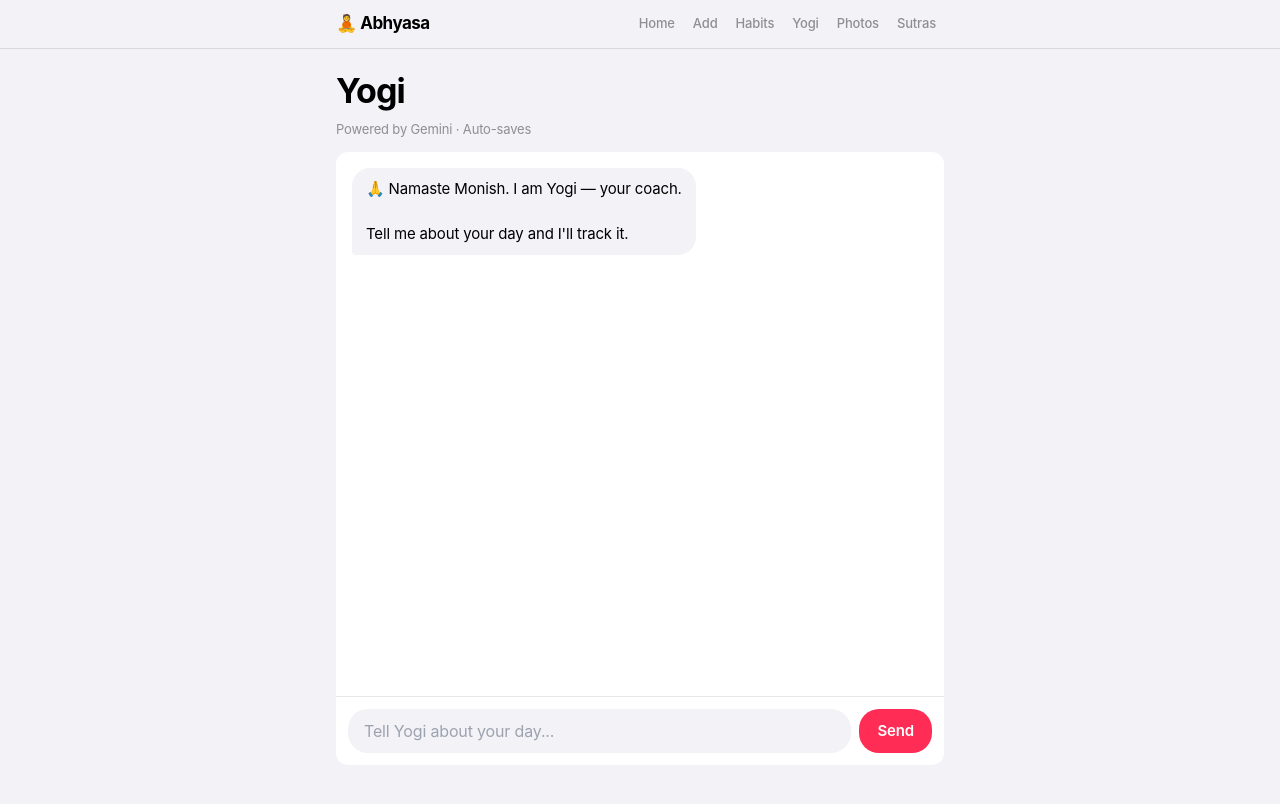
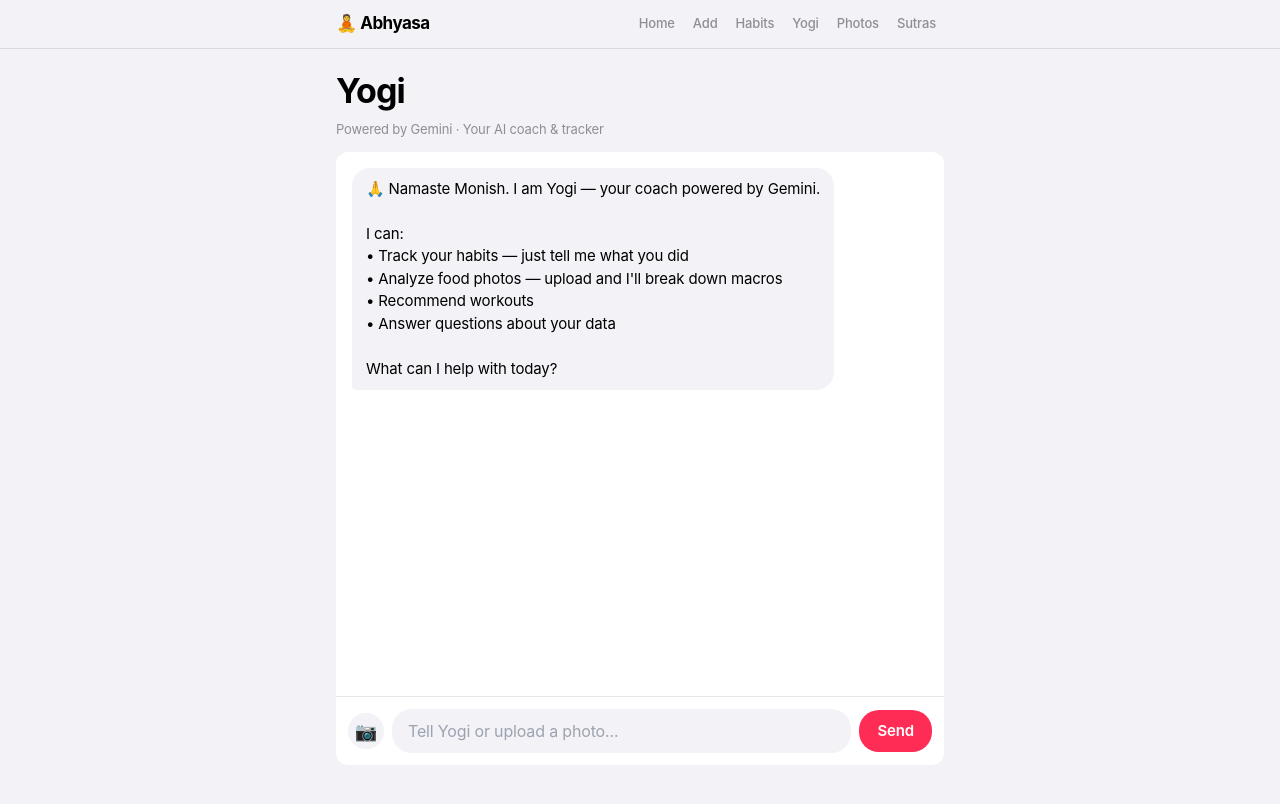
Before and after one commit to monish-dsg/abhyasa100, a Next.js app: page /yogi in a window 1280 px wide. Built offline with nearby package versions, Linux system fonts and the light colour scheme; no server answers; the database is empty.

Commit message:
Update page.tsx

```diff
--- a/app/yogi/page.tsx
+++ b/app/yogi/page.tsx
@@ -3,54 +3,114 @@ import { useState, useEffect, useRef } from 'react'
 import { supabase } from '../../lib/supabase'
 
 export default function YogiChat() {
-  const [messages, setMessages] = useState<any[]>([{role:'assistant',content:'🙏 Namaste Monish. I am Yogi — your coach.\n\nTell me about your day and I\'ll track it.'}])
+  const [messages, setMessages] = useState<any[]>([{ role: 'assistant', content: '🙏 Namaste Monish. I am Yogi — your coach powered by Gemini.\n\nI can:\n• Track your habits — just tell me what you did\n• Analyze food photos — upload and I\'ll break down macros\n• Recommend workouts\n• Answer questions about your data\n\nWhat can I help with today?' }])
   const [input, setInput] = useState('')
   const [loading, setLoading] = useState(false)
-  const [logs, setLogs] = useState<any[]>([])
+  const [photo, setPhoto] = useState<File | null>(null)
+  const [photoPreview, setPhotoPreview] = useState('')
+  const [attemptId, setAttemptId] = useState(1)
   const bottom = useRef<HTMLDivElement>(null)
+  const fileRef = useRef<HTMLInputElement>(null)
 
-  useEffect(()=>{supabase.from('daily_logs').select('*, habits(*)').order('day').then(({data})=>{if(data)setLogs(data)})}, [])
-  useEffect(()=>{bottom.current?.scrollIntoView({behavior:'smooth'})}, [messages])
+  useEffect(() => {
+    supabase.from('attempts').select('*').eq('status', 'active').order('attempt_number', { ascending: false }).limit(1).then(({ data }) => {
+      setAttemptId(data?.[0]?.attempt_number || 1)
+    })
+  }, [])
+
+  useEffect(() => { bottom.current?.scrollIntoView({ behavior: 'smooth' }) }, [messages])
 
   const send = async () => {
-    if(!input.trim())return; const userMsg={role:'user',content:input}
-    setMessages(p=>[...p,userMsg]); setInput(''); setLoading(true)
-    const summary = logs.map(l=>`Day ${l.day}: ${l.weight}kg, ${l.color}, ${l.score}/10`).join('\n')
+    if (!input.trim() && !photo) return
+    const userContent = input.trim()
+    const userMsg: any = { role: 'user', content: userContent || '📷 Photo uploaded' }
+    setMessages(p => [...p, userMsg]); setInput(''); setLoading(true)
+
     try {
-      const res = await fetch('/api/yogi',{method:'POST',headers:{'Content-Type':'application/json'},body:JSON.stringify({messages:[...messages,userMsg],summary})})
+      // Get context
+      const { data: logs } = await supabase.from('daily_logs').select('*').eq('attempt_id', attemptId).order('day')
+      const { data: habits } = await supabase.from('habits').select('*').eq('attempt_id', attemptId).order('day')
+      const summary = (logs || []).map((l: any) => `Day ${l.day}: ${l.weight || '?'}kg, ${l.color}, ${l.score}/11`).join('\n')
+
+      const body: any = { messages: [...messages, userMsg], summary, attemptId }
+
+      // If photo, convert to base64
+      if (photo) {
+        const reader = new FileReader()
+        const base64 = await new Promise<string>((res) => {
+          reader.onload = () => res((reader.result as string).split(',')[1])
+          reader.readAsDataURL(photo)
+        })
+        body.photo = base64
+        body.photoType = photo.type
+      }
+
+      const res = await fetch('/api/yogi', {
+        method: 'POST',
+        headers: { 'Content-Type': 'application/json' },
+        body: JSON.stringify(body)
+      })
       const data = await res.json()
-      setMessages(p=>[...p,{role:'assistant',content:data.reply}])
-      if(data.saved?.success){
-        setMessages(p=>[...p,{role:'system',content:`Day ${data.saved.day} → ${data.saved.color} (${data.saved.score}/10)`}])
-        const {data:nl} = await supabase.from('daily_logs').select('*, habits(*)').order('day')
-        if(nl) setLogs(nl)
+
+      setMessages(p => [...p, { role: 'assistant', content: data.reply }])
+
+      if (data.saved?.success) {
+        setMessages(p => [...p, { role: 'system', content: `Day ${data.saved.day} → ${data.saved.color} (${data.saved.score}/11)` }])
       }
-    } catch(err:any){setMessages(p=>[...p,{role:'assistant',content:`Error: ${err.message}`}])}
-    setLoading(false)
+
+      // Save chat to database
+      await supabase.from('chat_messages').insert([
+        { role: 'user', message: userContent || 'Photo uploaded', attempt_id: attemptId, food_photo_url: photo ? 'uploaded' : null },
+        { role: 'assistant', message: data.reply, attempt_id: attemptId, macro_data: data.macros || null }
+      ])
+
+    } catch (err: any) {
+      setMessages(p => [...p, { role: 'assistant', content: `Error: ${err.message}` }])
+    }
+
+    setPhoto(null); setPhotoPreview(''); setLoading(false)
+  }
+
+  const pickPhoto = (file: File | null) => {
+    setPhoto(file)
+    setPhotoPreview(file ? URL.createObjectURL(file) : '')
   }
 
   return (
-    <div style={{ display:'flex', flexDirection:'column', height:'calc(100vh - 100px)' }}>
-      <h1 style={{ fontSize:34, fontWeight:700, letterSpacing:'-0.03em', marginBottom:4 }}>Yogi</h1>
-      <p style={{ fontSize:13, color:'#8E8E93', marginBottom:12 }}>Powered by Gemini · Auto-saves</p>
+    <div style={{ display: 'flex', flexDirection: 'column', height: 'calc(100vh - 100px)' }}>
+      <h1 style={{ fontSize: 34, fontWeight: 700, letterSpacing: '-0.03em', marginBottom: 4 }}>Yogi</h1>
+      <p style={{ fontSize: 13, color: '#8E8E93', marginBottom: 12 }}>Powered by Gemini · Your AI coach & tracker</p>
 
-      <div className="card" style={{ flex:1, display:'flex', flexDirection:'column', overflow:'hidden' }}>
-        <div style={{ flex:1, overflowY:'auto', padding:16 }}>
-          {messages.map((m,i) => (
-            <div key={i} style={{ display:'flex', justifyContent: m.role==='user'?'flex-end':m.role==='system'?'center':'flex-start', marginBottom:10 }}>
-              {m.role==='system' ? (
+      <div className="card" style={{ flex: 1, display: 'flex', flexDirection: 'column', overflow: 'hidden' }}>
+        <div style={{ flex: 1, overflowY: 'auto', padding: 16 }}>
+          {messages.map((m, i) => (
+            <div key={i} style={{ display: 'flex', justifyContent: m.role === 'user' ? 'flex-end' : m.role === 'system' ? 'center' : 'flex-start', marginBottom: 10 }}>
+              {m.role === 'system' ? (
                 <div className="chat-saved">✓ {m.content}</div>
               ) : (
-                <div className={m.role==='user' ? 'chat-user' : 'chat-ai'} style={{ whiteSpace:'pre-wrap' }}>{m.content}</div>
+                <div className={m.role === 'user' ? 'chat-user' : 'chat-ai'} style={{ whiteSpace: 'pre-wrap' }}>{m.content}</div>
               )}
             </div>
           ))}
-          {loading && <div style={{display:'flex'}}><div className="chat-ai" style={{color:'#8E8E93'}}>...</div></div>}
-          <div ref={bottom}/>
+          {loading && <div style={{ display: 'flex' }}><div className="chat-ai" style={{ color: '#8E8E93' }}>Thinking...</div></div>}
+          <div ref={bottom} />
         </div>
-        <div style={{ padding:12, borderTop:'0.5px solid rgba(60,60,67,0.12)', display:'flex', gap:8 }}>
-          <input className="chat-input" value={input} onChange={e=>setInput(e.target.value)} onKeyDown={e=>e.key==='Enter'&&send()} placeholder="Tell Yogi about your day..." />
-          <button className="chat-send" onClick={send} disabled={loading} style={{ opacity:loading?0.5:1 }}>Send</button>
+
+        {/* Photo preview */}
+        {photoPreview && (
+          <div style={{ padding: '8px 16px', borderTop: '0.5px solid rgba(60,60,67,0.12)', display: 'flex', alignItems: 'center', gap: 8 }}>
+            <img src={photoPreview} alt="Upload" style={{ width: 48, height: 48, borderRadius: 8, objectFit: 'cover' }} />
+            <span style={{ fontSize: 13, color: '#8E8E93', flex: 1 }}>Photo attached</span>
+            <button onClick={() => { setPhoto(null); setPhotoPreview('') }} style={{ background: 'none', border: 'none', color: '#FF3B30', fontSize: 13, cursor: 'pointer', fontFamily: 'inherit' }}>Remove</button>
+          </div>
+        )}
+
+        {/* Input */}
+        <div style={{ padding: 12, borderTop: '0.5px solid rgba(60,60,67,0.12)', display: 'flex', gap: 8, alignItems: 'center' }}>
+          <button onClick={() => fileRef.current?.click()} style={{ width: 36, height: 36, borderRadius: 18, background: '#F2F2F7', border: 'none', fontSize: 18, cursor: 'pointer', display: 'flex', alignItems: 'center', justifyContent: 'center', flexShrink: 0 }}>📷</button>
+          <input ref={fileRef} type="file" accept="image/*" style={{ display: 'none' }} onChange={e => pickPhoto(e.target.files?.[0] || null)} />
+          <input className="chat-input" value={input} onChange={e => setInput(e.target.value)} onKeyDown={e => e.key === 'Enter' && send()} placeholder="Tell Yogi or upload a photo..." />
+          <button className="chat-send" onClick={send} disabled={loading} style={{ opacity: loading ? 0.5 : 1 }}>Send</button>
         </div>
       </div>
     </div>
```
